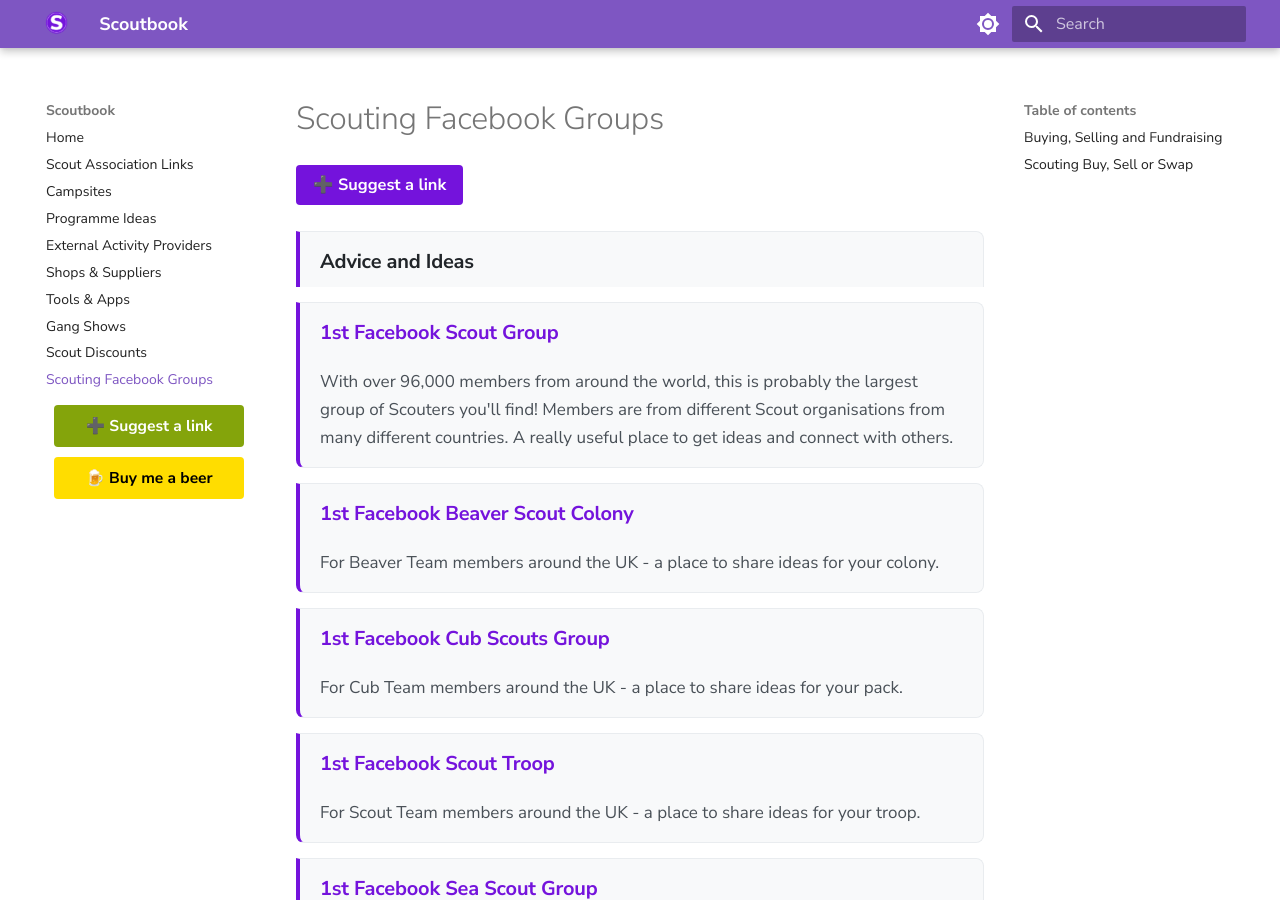
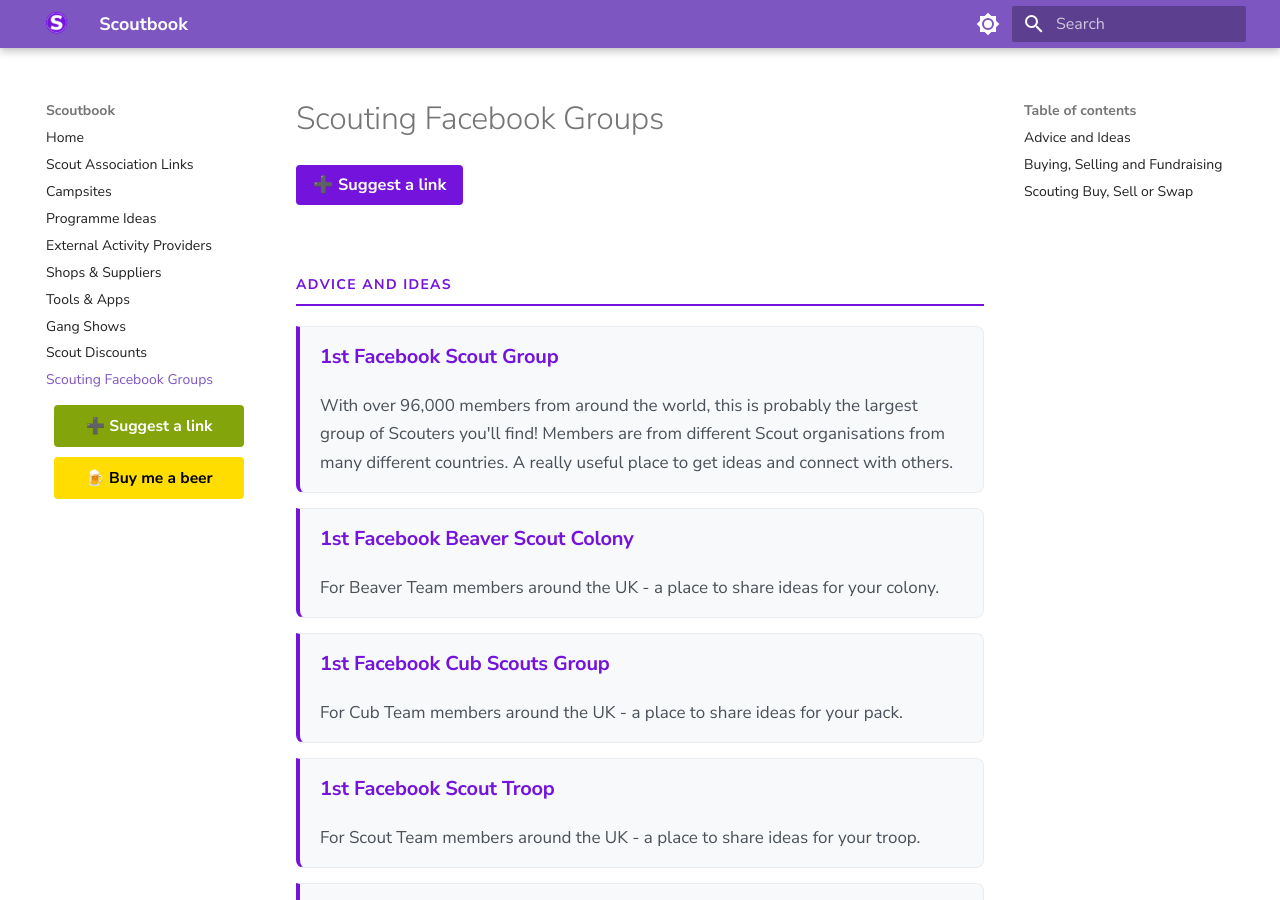
Before and after one commit to krisreynolds/scoutbook, an MkDocs documentation site: the page built from docs/facebookgroups.md, in a window 1280 px wide and 900 px high. Built offline with MkDocs 1.6.1 and Material for MkDocs 9.7.7, drawn with Linux system fonts in a browser that asks for light colours; some web fonts are replaced.

Commit message:
Fix header level

```diff
--- a/docs/facebookgroups.md
+++ b/docs/facebookgroups.md
@@ -2,7 +2,7 @@
 
 [➕ Suggest a link](https://form.jotform.com/260734372907057)
 
-### Advice and Ideas
+## Advice and Ideas
 
 ### [1st Facebook Scout Group](https://www.facebook.com/groups/2450689742)
 With over 96,000 members from around the world, this is probably the largest group of Scouters you'll find! Members are from different Scout organisations from many different countries. A really useful place to get ideas and connect with others.
```
